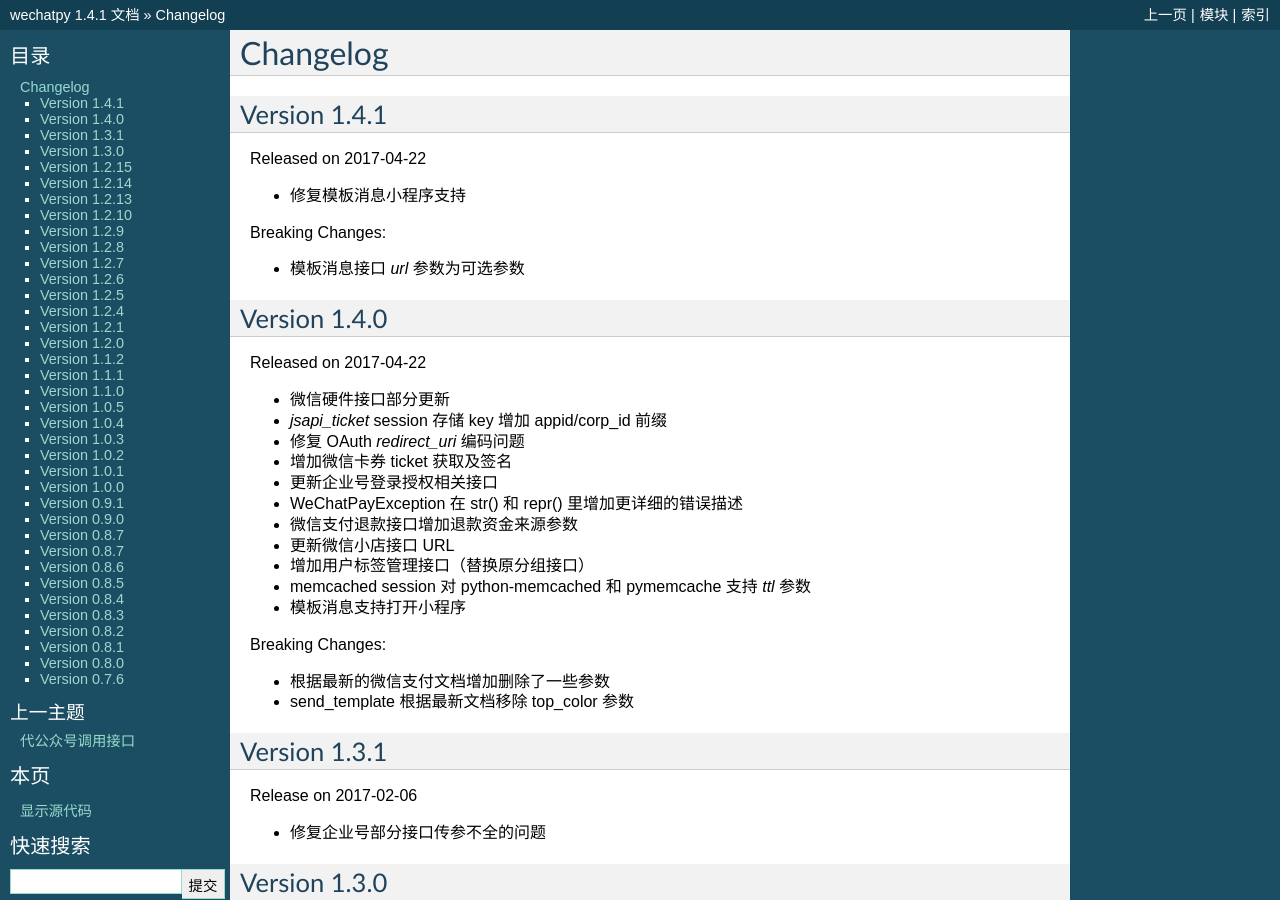
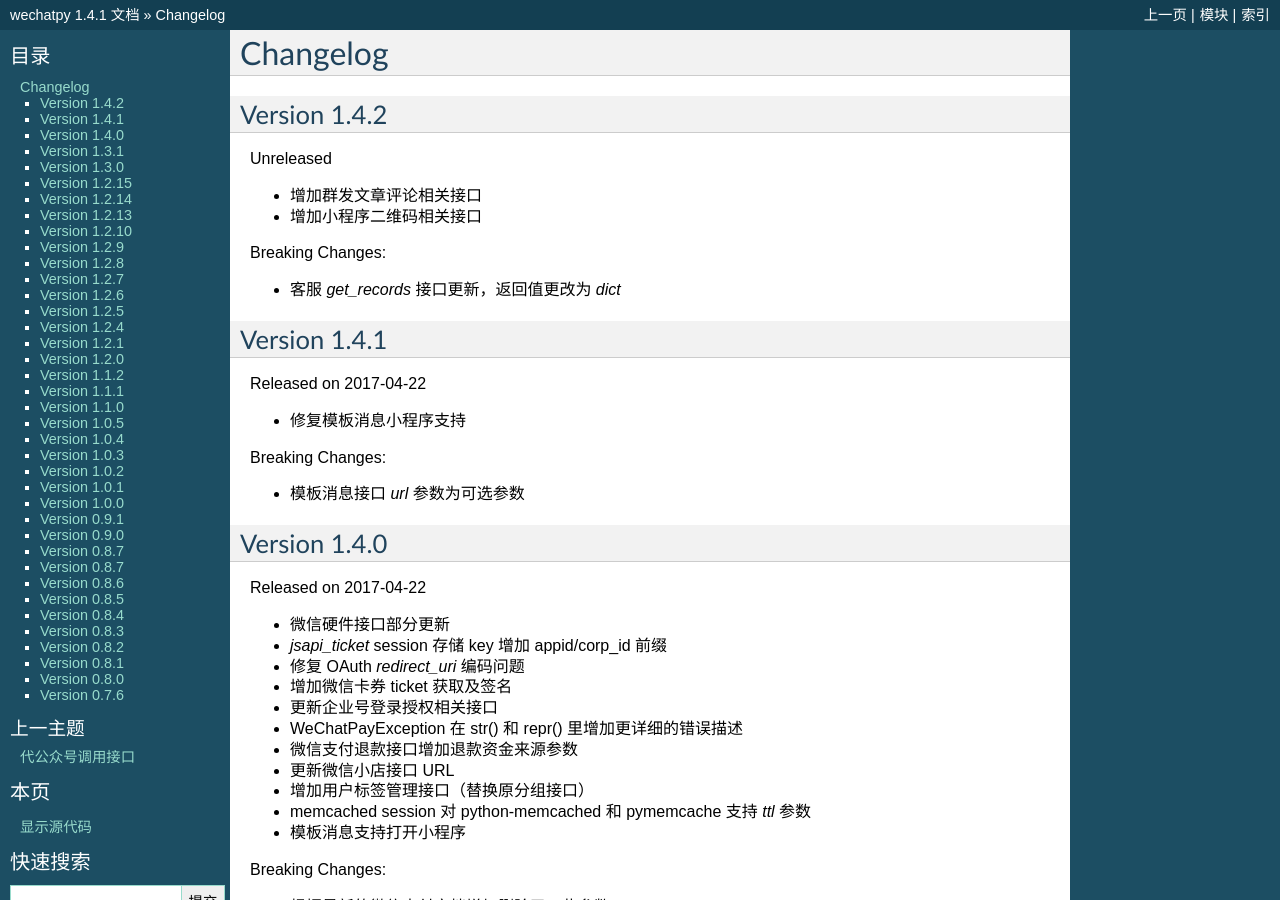
Before and after one commit to wechatpy/wechatpy, a Sphinx documentation site: the page built from docs/changelog.rst, in a window 1280 px wide and 900 px high. Built offline with Sphinx 7.4.7, drawn with Linux system fonts in a browser that asks for light colours.

Commit message:
Add changelog for #226 and #228

```diff
--- a/docs/changelog.rst
+++ b/docs/changelog.rst
@@ -1,5 +1,17 @@
 Changelog
 ================
+
+Version 1.4.2
+-------------------
+
+Unreleased
+
++ 增加群发文章评论相关接口
++ 增加小程序二维码相关接口
+
+Breaking Changes:
+
++ 客服 `get_records` 接口更新，返回值更改为 `dict`
 
 Version 1.4.1
 -------------------
```
